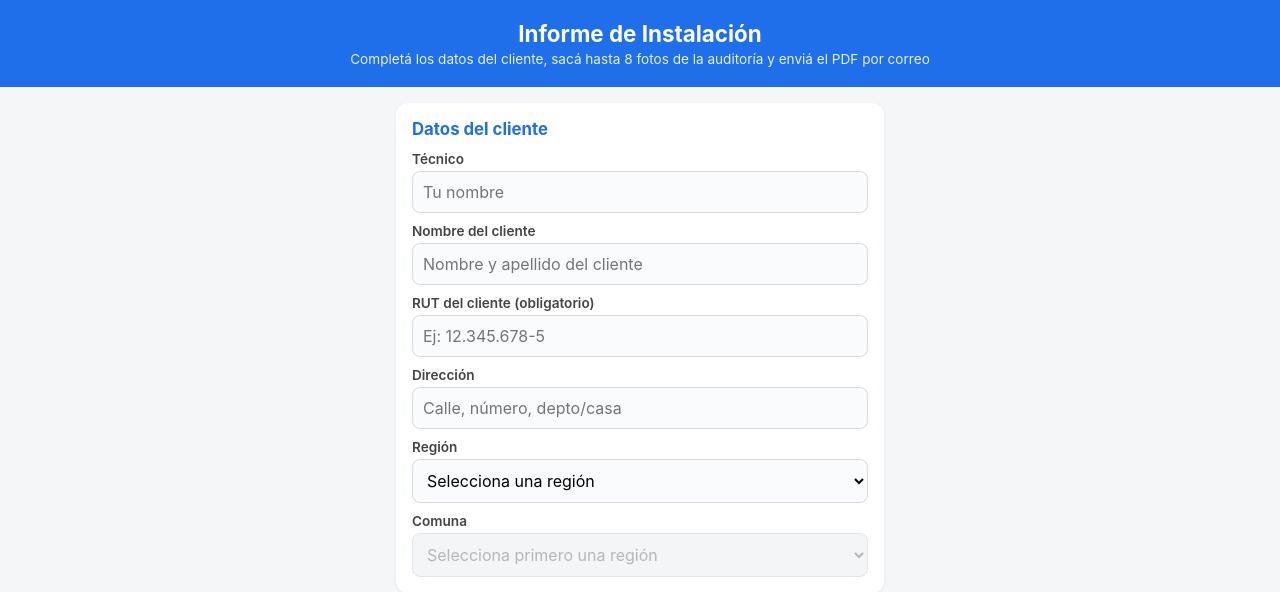
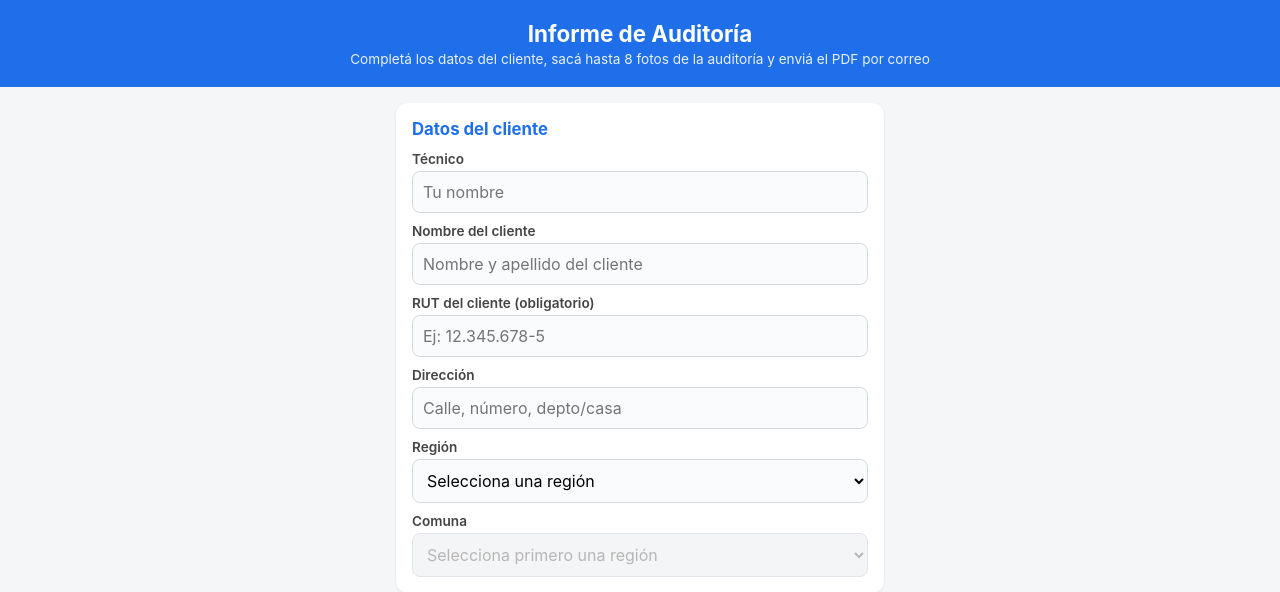
Before and after one commit to darrbe7-cloud/informe-instalaciones, a Flask app: page / in a window 1280 px wide. Shown: the top 592 px of the page. Run offline with Flask 3, Linux system fonts and the light colour scheme.

Commit message:
Update index.html

```diff
--- a/templates/index.html
+++ b/templates/index.html
@@ -3,7 +3,7 @@
 <head>
   <meta charset="UTF-8" />
   <meta name="viewport" content="width=device-width, initial-scale=1.0, maximum-scale=1" />
-  <title>Informe de Instalación</title>
+  <title>Informe de Auditoría</title>
   <link rel="manifest" href="{{ url_for('static', filename='manifest.json') }}" />
   <link rel="icon" href="{{ url_for('static', filename='icon-192.png') }}" />
   <link rel="apple-touch-icon" href="{{ url_for('static', filename='icon-192.png') }}" />
@@ -12,7 +12,7 @@
 </head>
 <body>
   <header class="app-header">
-    <h1>Informe de Instalación</h1>
+    <h1>Informe de Auditoría</h1>
     <p class="subtitle">Completá los datos del cliente, sacá hasta 8 fotos de la auditoría y enviá el PDF por correo</p>
   </header>
 
```
